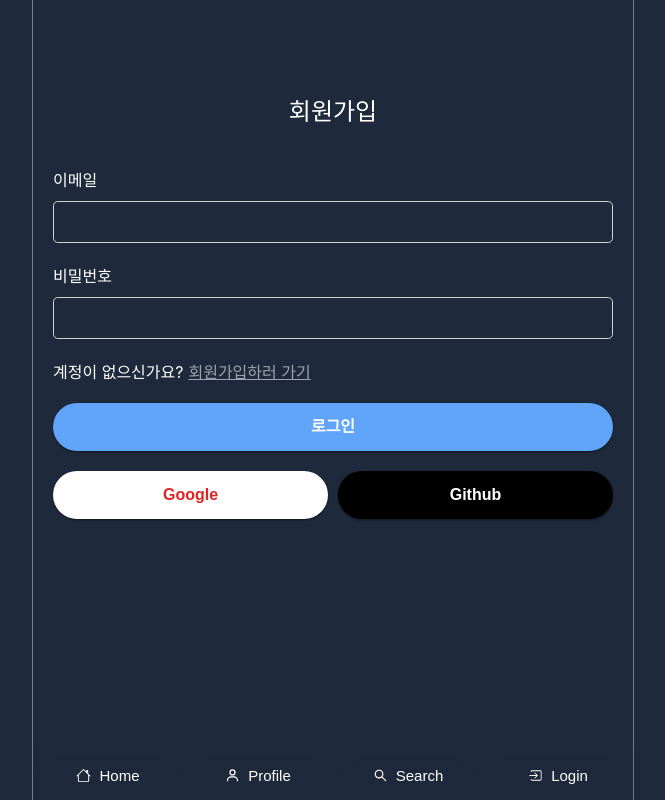
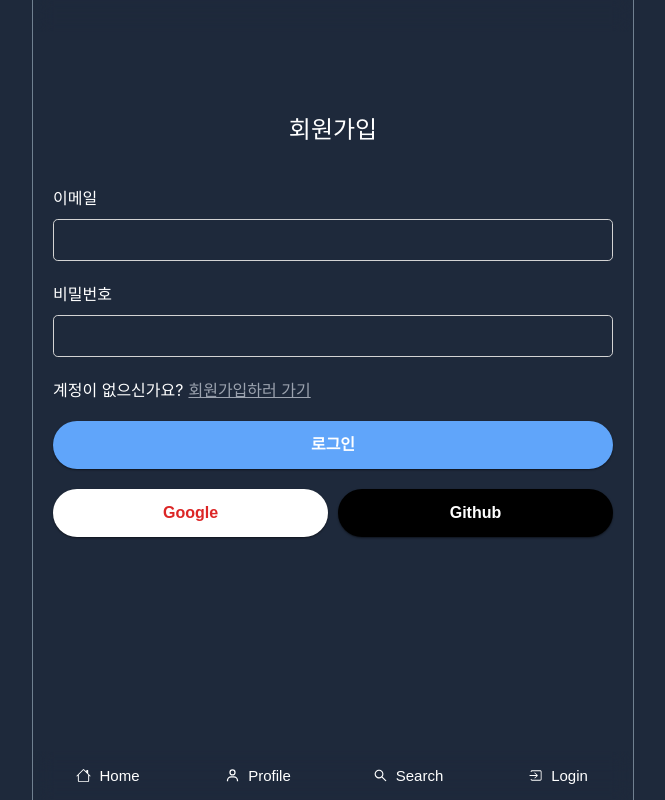
Before and after one commit to SeungGukYoo/ISNS, a React (Create React App) app: page /signin in a window 1280 px wide. Shown: the whole page, without its empty margins (307-972 px from the left). Built offline with nearby package versions, Linux system fonts and the light colour scheme; no server answers; the database is empty.

Commit message:
style: 헤더, 네비게이션 스타일링

```diff
--- a/src/components/Layout.tsx
+++ b/src/components/Layout.tsx
@@ -22,7 +22,7 @@ const Layout = ({ children }: Props) => {
         )}
       </h1>
 
-      {children}
+      <div className="global__children">{children}</div>
       <Navigation />
     </div>
   );
--- a/src/index.scss
+++ b/src/index.scss
@@ -37,18 +37,28 @@ a {
   border-left: 1px solid $borderColor;
   border-right: 1px solid $borderColor;
   .global__title {
+    position: fixed;
+    top: 0;
+    max-width: 600px;
+    background-color: transparent;
+    backdrop-filter: blur(10px);
+    width: 100%;
     margin: 0;
     padding: 16px;
+    box-sizing: border-box;
     font-weight: 700;
     font-size: 20px;
+  }
+  .global__children {
+    padding-top: 50px;
+    padding-bottom: 50px;
   }
 }
 
 .arrow-icon {
-  font-size: 36px;
-  margin: 24px 0;
-  margin-left: 12px;
+  font-size: 24px;
   cursor: pointer;
+  background-color: transparent;
 }
 .button {
   padding: 0.2rem 0.8rem;
@@ -73,13 +83,12 @@ a {
     display: grid;
     background-color: transparent;
     grid-template-columns: repeat(4, minmax(0, 1fr));
-
+    backdrop-filter: blur(10px);
     button {
       border: none;
       gap: 8px;
       font-size: 15px;
       padding: 16px 8px;
-      backdrop-filter: blur(10px);
       display: flex;
       align-items: center;
       justify-content: center;
```
